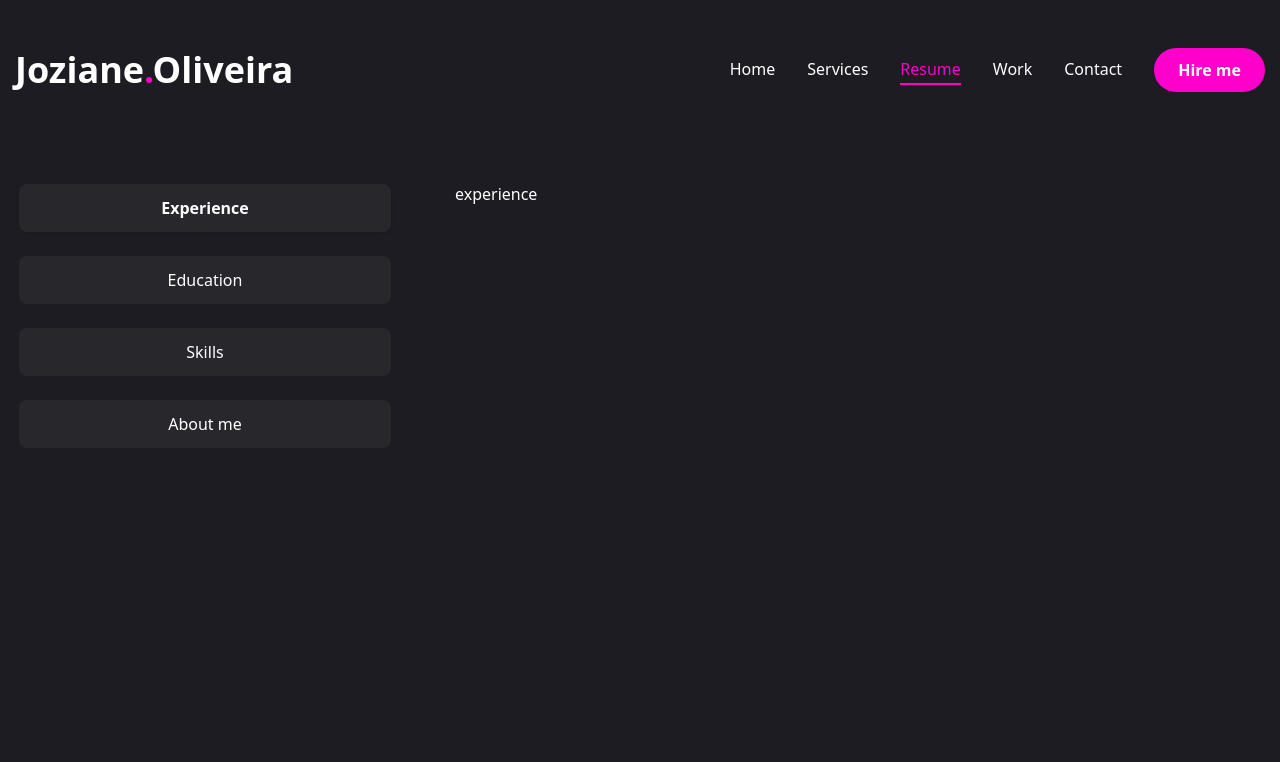
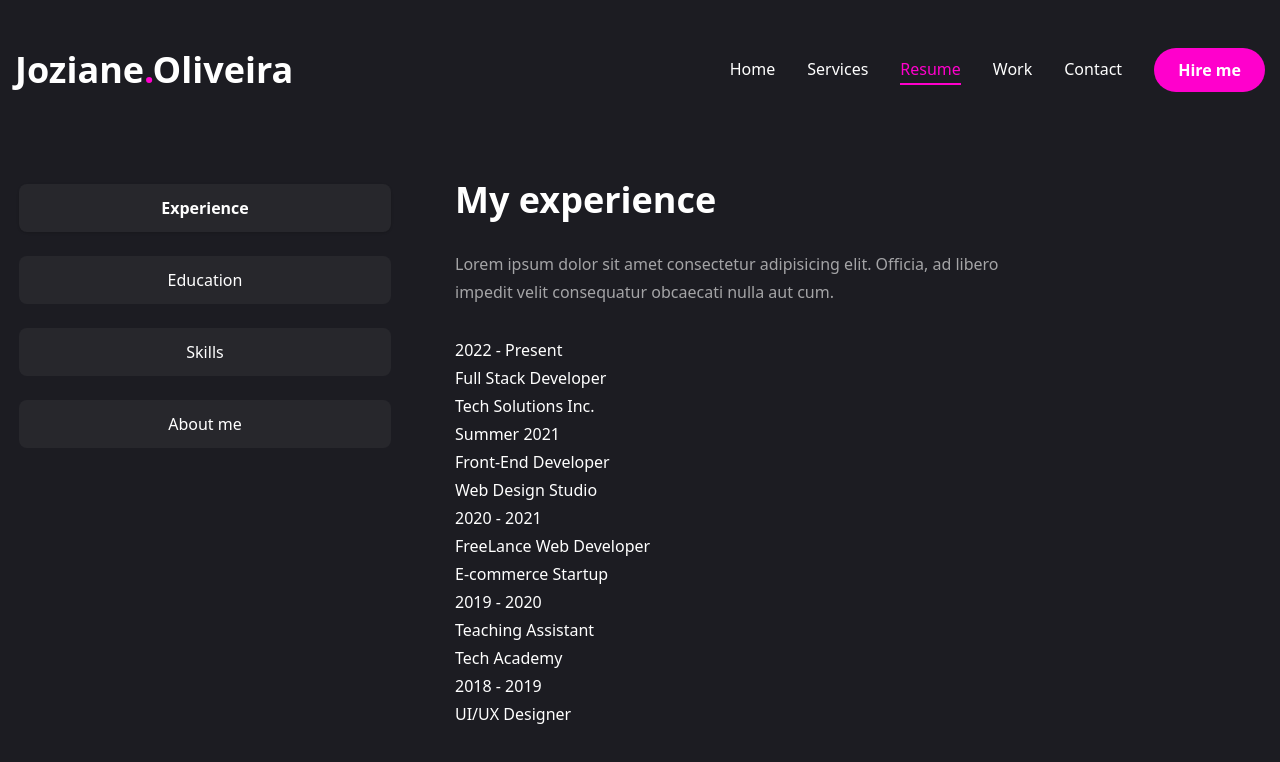
Before and after one commit to JozianeOliveira/portfolio_joziane, a Next.js app: page /resume in a window 1280 px wide. Shown: the top 762 px of the page. Built offline with nearby package versions, Linux system fonts and the light colour scheme.

Commit message:
feat(resume): adicionar conteúdo da aba Experience e placeholders para outras abas  - Implementada seção Experience com título, descrição e lista de experiências - Adicionado ScrollArea para rolagem da lista de experiências - Criadas abas Education, Skills e About como placeholders

```diff
--- a/app/resume/page.jsx
+++ b/app/resume/page.jsx
@@ -193,7 +193,37 @@
                     <div className="min-h-[70vh] w-full">
                         {/* experience */}
                         <TabsContent value="experience" className="w-full">
-                            experience
+                            <div className="flex flex-col gap-[30px] text-center xl:text-left">
+                                <h3 className="text-4xl font-bold">{experience.title}</h3>
+                                <p className="max-w-[600px] text-white/60 mx-auto xl:mx-0">{experience.description}</p>
+                                <ScrollArea className="h-[400px]">
+                                    <ul>
+                                        {experience.items.map((item, index)=> {
+                                            return <li>
+                                                <span>{item.duration}</span>
+                                                <h3>{item.position}</h3>
+                                                <div>
+                                                    {/* dot */}
+                                                    <span></span>
+                                                    <p>{item.company}</p>
+                                                </div>
+                                            </li>
+                                        })}
+                                    </ul>
+                                </ScrollArea>
+                            </div>
+                        </TabsContent>
+                        {/* education */}
+                        <TabsContent value="education" className="w-full">
+                            education
+                        </TabsContent>
+                        {/* skills */}
+                        <TabsContent value="skills" className="w-full">
+                            skills
+                        </TabsContent>
+                        {/* about */}
+                        <TabsContent value="about" className="w-full">
+                            about
                         </TabsContent>
                     </div>
                 </Tabs>
```
